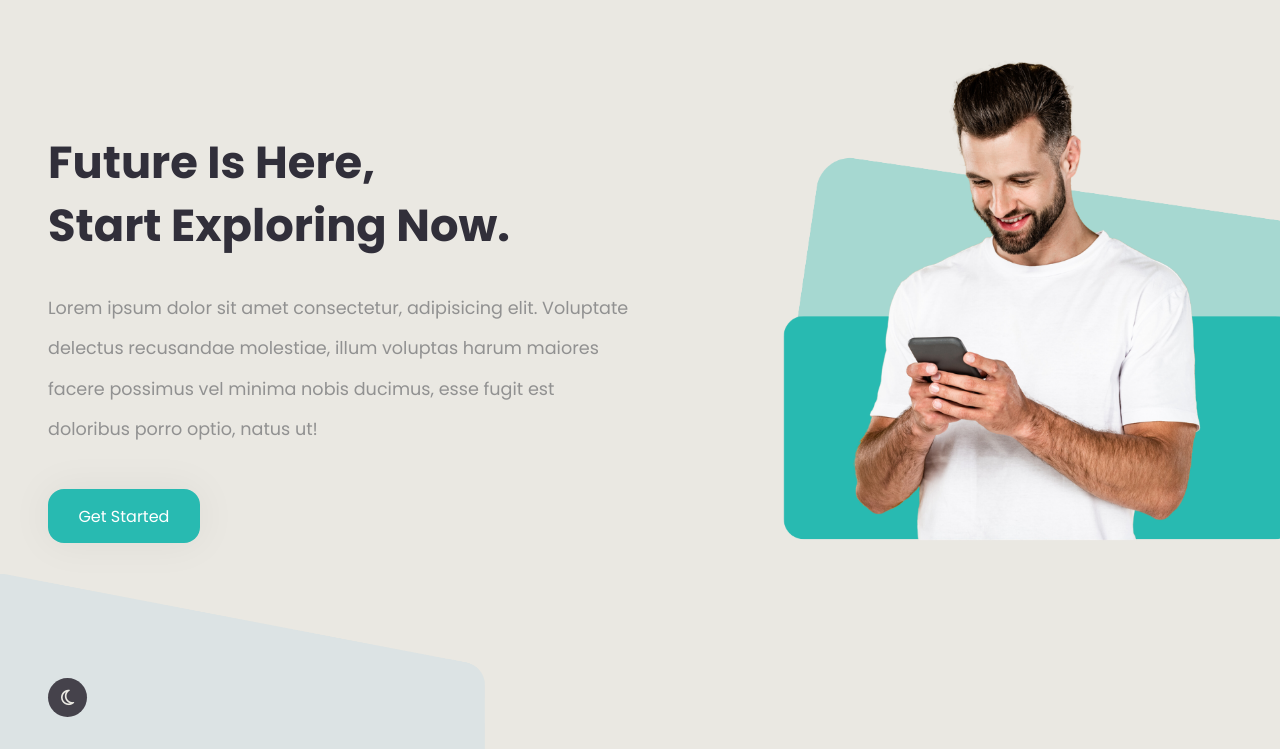
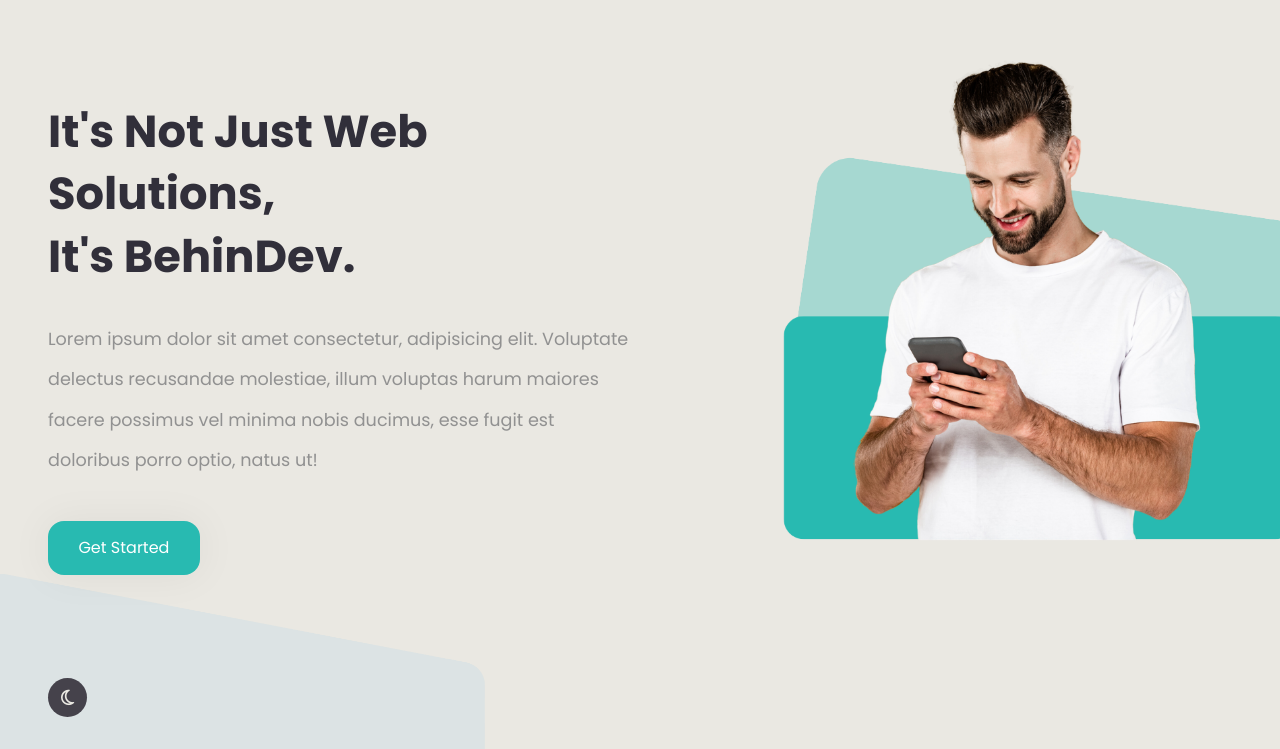
Before and after one commit to UzairSarfraz/Landing-Page, a plain HTML site: page Landing-page-L1-Task1/index.html in a window 1280 px wide. Shown: the part 84-833 px from the top of the page. Drawn offline with Linux system fonts and the light colour scheme.

Commit message:
Update index.html

```diff
--- a/Landing-page-L1-Task1/index.html
+++ b/Landing-page-L1-Task1/index.html
@@ -34,8 +34,8 @@
                 <div class="container">
                     <div class="left">
                         <div class="big-title">
-                            <h1>Future is here,</h1>
-                            <h1>Start Exploring now.</h1>
+                            <h1>It's not just Web Solutions,</h1>
+                            <h1>it's BehinDev.</h1>
                         </div>
                         <p class="text">
                             Lorem ipsum dolor sit amet consectetur, adipisicing elit. Voluptate delectus recusandae molestiae, illum voluptas harum maiores facere possimus vel minima nobis ducimus, esse fugit est doloribus porro optio, natus ut!
```
